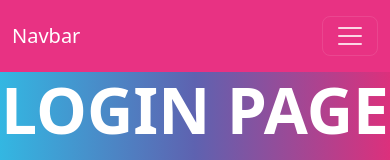
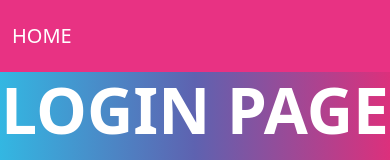
Before and after one commit to Ansh339/Backend, a website: page view/login/login.html in a window 390 px wide. Shown: the top 160 px of the page. Drawn offline with Linux system fonts and the light colour scheme.

Commit message:
Added Home button

```diff
--- a/view/login/login.html
+++ b/view/login/login.html
@@ -11,10 +11,7 @@
     <!-- NAVBAR -->
     <nav class="navbar navbar-expand-lg navbar-dark bg-primary">
         <div class="container-fluid">
-            <a class="navbar-brand" href="#">Navbar</a>
-            <button class="navbar-toggler" type="button" data-bs-toggle="collapse" data-bs-target="#navbarColor01" aria-controls="navbarColor01" aria-expanded="false" aria-label="Toggle navigation">
-            <span class="navbar-toggler-icon"></span>
-            </button>
+            <a class="navbar-brand" href="../index.html">HOME</a>
             <div class="collapse navbar-collapse" id="navbarColor01">
             <ul class="navbar-nav me-auto">
                 <li class="nav-item">
```
Also changed, not shown: view/delete/delete.html (+1 -1 lines), view/signup/signup.html (+1 -4 lines), view/update/update.html (+1 -4 lines).
